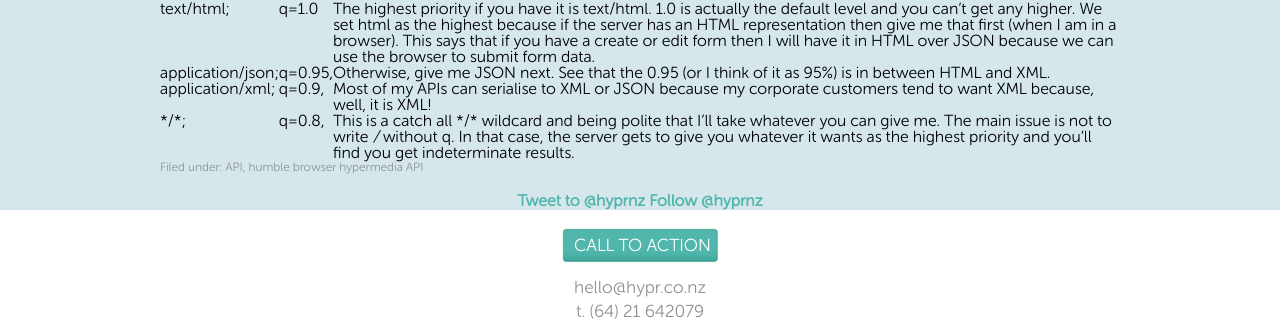
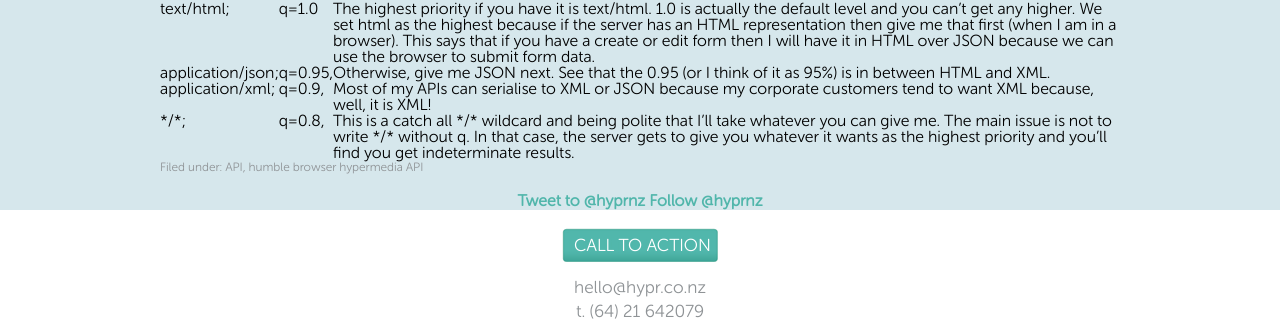
Before and after one commit to hyprnz/hyprnz.github.io, a Jekyll site: the page built from _posts/2016-09-18-web-setting-content-negotiation.md, in a window 1280 px wide and 1400 px high. Shown: the part 1073-1394 px from the top of the window. Built offline with Jekyll 4.4.1, drawn with Linux system fonts in a browser that asks for light colours; nearby versions of some CDN libraries; some web fonts are replaced; library files that are not in the unit come from our copies; comment, search, counter and statistics services are not loaded; some of the changed text lies outside the part shown.

Commit message:
formatting

```diff
--- a/_posts/2016-09-18-web-setting-content-negotiation.md
+++ b/_posts/2016-09-18-web-setting-content-negotiation.md
@@ -18,7 +18,7 @@
 * Then XML (reluctantly)
 * Then, well, whatever you have (because I am being polite)
 
-In RFC 2616, preference is indicated by the [relative quality parameter](https://www.w3.org/Protocols/rfc2616/rfc2616-sec3.html#sec3.9) (q) and its value (qvalue). The value lies between 0-1 akin to a percentage. 0 is low. 1 is high. For example, application/json;q=0.9,text/html;q=0.8. Here JSON is higher (0.9) than HTML (0.8). What you might also notice is that this is a list delimited by commas and each item has a semicolon delimiter.
+In RFC 2616, preference is indicated by the [relative quality parameter](https://www.w3.org/Protocols/rfc2616/rfc2616-sec3.html#sec3.9) (q) and its value (qvalue). The value lies between 0-1 akin to a percentage. 0 is low. 1 is high. For example, `application/json;q=0.9,text/html;q=0.8`. Here JSON is higher (0.9) than HTML (0.8). What you might also notice is that this is a list delimited by commas and each item has a semicolon delimiter.
 
 Here's how the [Accept section in the HTTP spec](https://www.w3.org/Protocols/rfc2616/rfc2616-sec14.html) defines it:
 
@@ -29,7 +29,7 @@
 > `*/*;q=0.8,application/xml;q=0.9,application/json;q=0.95,text/html;q=1.0`
 
 --------------------|--------------|---------------
-`text/html;`        | `q=1.0`        | The highest priority if you have it is text/html. 1.0 is actually the default level and you can’t get any higher. We set html as the highest because if the server has an HTML representation then give me that first (when I am in a browser). This says that if you have a create or edit form then I will have it in HTML over JSON because we can use the browser to submit form data.
-application/json;   | `q=0.95,`      | Otherwise, give me JSON next. See that the 0.95 (or I think of it as 95%) is in between HTML and XML.
-`application/xml;`  | `q=0.9,`       | Most of my APIs can serialise to XML or JSON because my corporate customers tend to want XML because, well, it is XML!
-`*/*;`              |   `q=0.8,`          | This is a catch all `*/*` wildcard and being polite that I’ll take whatever you can give me. The main issue is not to write */* without q. In that case, the server gets to give you whatever it wants as the highest priority and you’ll find you get indeterminate results.
+`text/html;`        | `q=1.0`      | The highest priority if you have it is text/html. 1.0 is actually the default level and you can’t get any higher. We set html as the highest because if the server has an HTML representation then give me that first (when I am in a browser). This says that if you have a create or edit form then I will have it in HTML over JSON because we can use the browser to submit form data.
+application/json;   | `q=0.95,`    | Otherwise, give me JSON next. See that the 0.95 (or I think of it as 95%) is in between HTML and XML.
+`application/xml;`  | `q=0.9,`     | Most of my APIs can serialise to XML or JSON because my corporate customers tend to want XML because, well, it is XML!
+`*/*;`              | `q=0.8,`     | This is a catch all `*/*` wildcard and being polite that I’ll take whatever you can give me. The main issue is not to write `*/*` without q. In that case, the server gets to give you whatever it wants as the highest priority and you’ll find you get indeterminate results.
```
